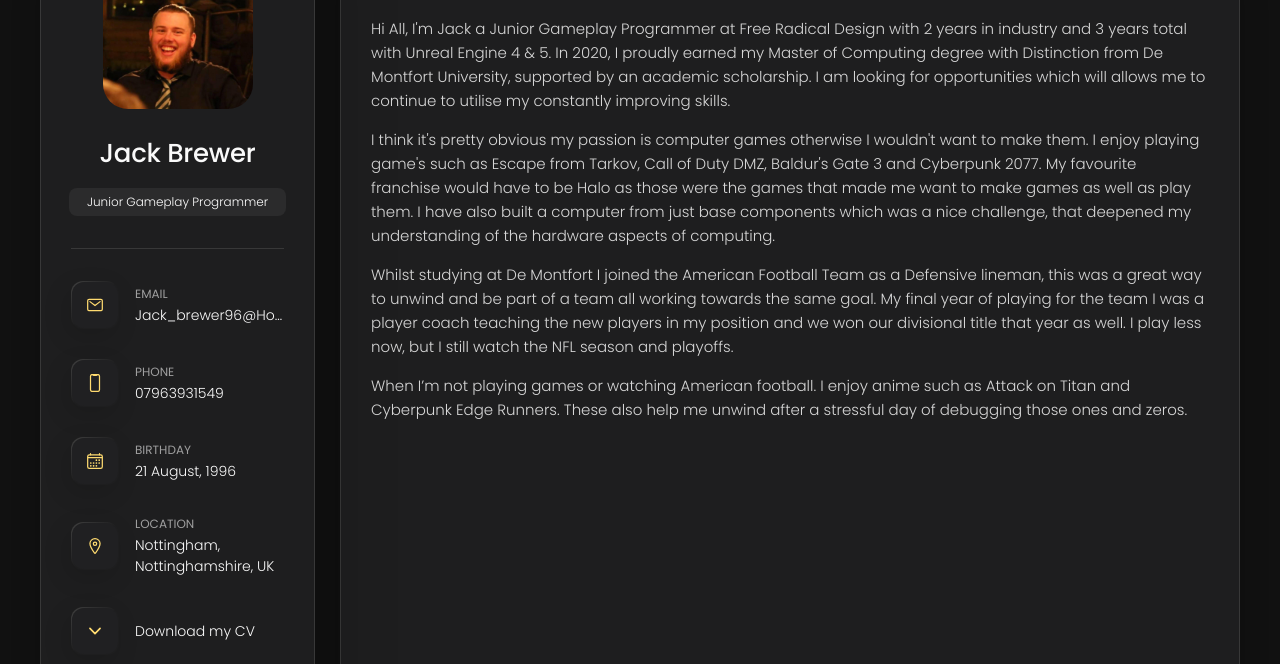
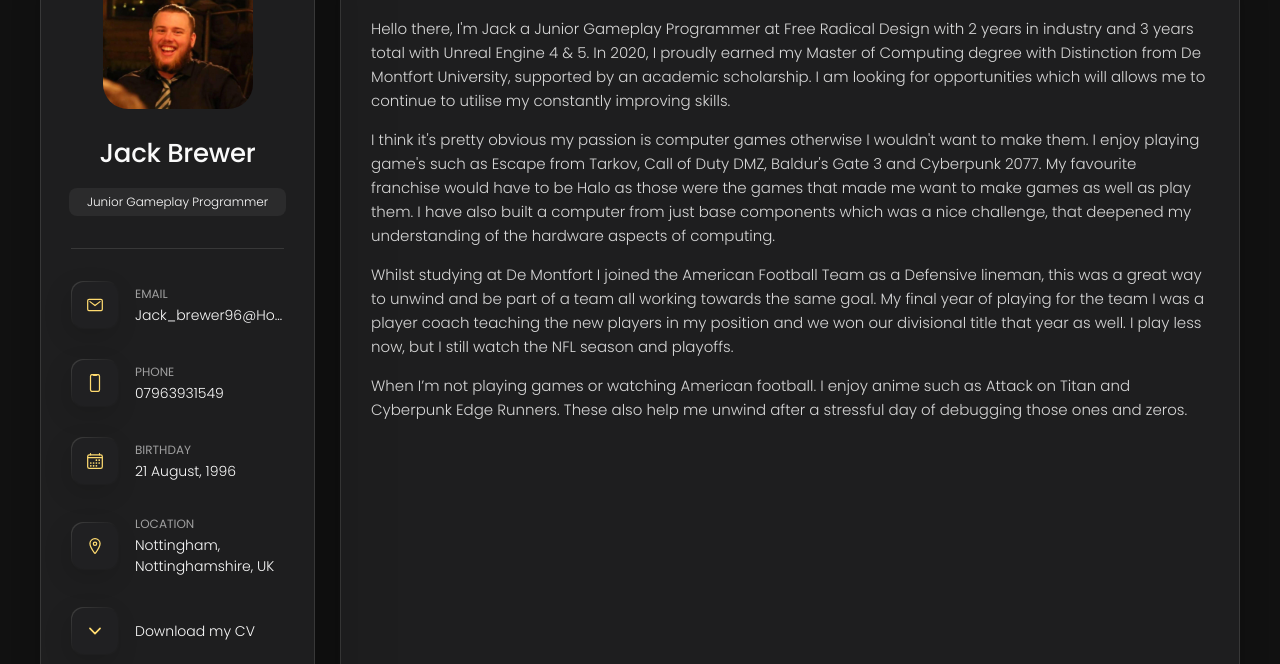
Before and after one commit to Ghostleadie/Ghostleadie.github.io, a plain HTML site: page index.html in a window 1280 px wide. Shown: the part 162-826 px from the top of the page. Drawn offline with nearby package versions, Linux system fonts and the light colour scheme.

Commit message:
changed some text

```diff
--- a/index.html
+++ b/index.html
@@ -205,7 +205,7 @@
 
         <section class="about-text">
           <p>
-            Hi All, I'm Jack a Junior Gameplay Programmer at Free Radical Design with 2 years in industry and 3 years total with Unreal Engine 4 & 5. In 2020, I proudly earned my Master of Computing degree with Distinction from De Montfort University, supported by an academic scholarship. I am looking for opportunities which will allows me to continue to utilise my constantly improving skills.
+            Hello there, I'm Jack a Junior Gameplay Programmer at Free Radical Design with 2 years in industry and 3 years total with Unreal Engine 4 & 5. In 2020, I proudly earned my Master of Computing degree with Distinction from De Montfort University, supported by an academic scholarship. I am looking for opportunities which will allows me to continue to utilise my constantly improving skills.
           </p>
           <p>
             I think it's pretty obvious my passion is computer games otherwise I wouldn't want to make them. I enjoy playing game's such as Escape from Tarkov, Call of Duty DMZ, Baldur's Gate 3 and Cyberpunk 2077. My favourite franchise would have to be Halo as those were the games that made me want to make games as well as play them. I have also built a computer from just base components which was a nice challenge, that deepened my understanding of the hardware aspects of computing.
```
